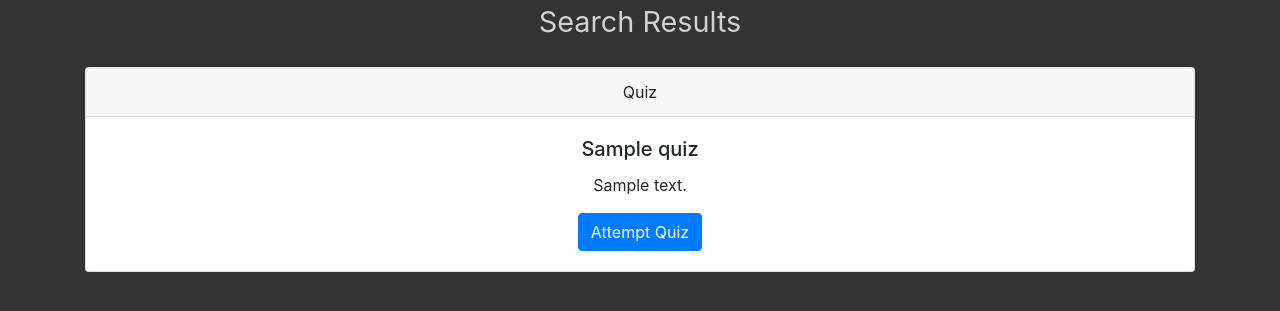
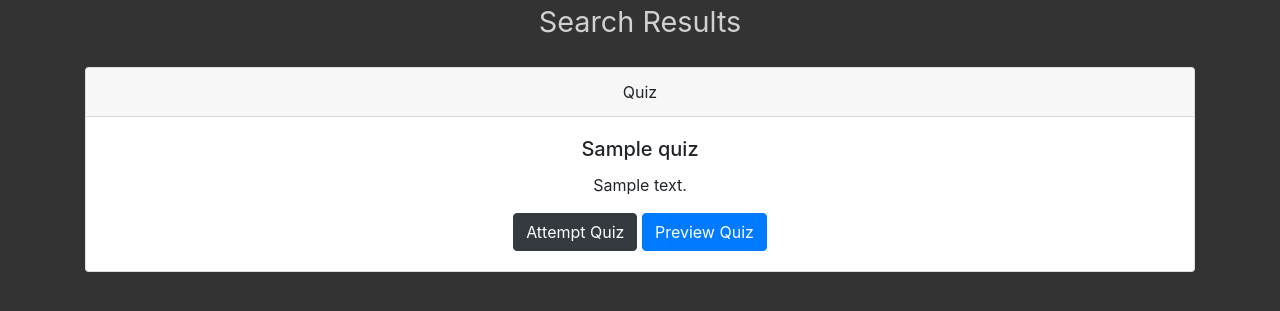
Before and after one commit to Camillus83/QuizApp, a Django app: template templates/quiz/search_results.html in a window 1280 px wide. Shown: the part 56-367 px from the top of the page. Run offline with Django 4.2, Linux system fonts and the light colour scheme; the template is opened without the code that fills it: values that come from a table or form of the project are taken from there, others are empty; tables that the repository leaves empty hold one stand-in row (values such as "Sample post"); parts of the project's set-up code (start-up, migrations or seed data) failed here and were passed over; some libraries are stand-ins or nearby versions.

```diff
--- a/templates/quiz/my_quizes.html
+++ b/templates/quiz/my_quizes.html
@@ -20,7 +20,8 @@
         <a href="{{ quiz.get_absolute_url_questions_edit }}" class="btn btn-success">Edit Questions</a>
         <a href="{{ quiz.get_absolute_url_delete }}" class="btn btn-danger">Delete Quiz</a>
         <br><br>
-        <a href="{{ quiz.get_absolute_url }}" class="btn btn-dark">Attempt</a>
+        <a href="{{ quiz.get_absolute_url_play }}" class="btn btn-dark">Attempt</a>
+
     </div>
 </div>
 <br>
--- a/templates/quiz/search_results.html
+++ b/templates/quiz/search_results.html
@@ -15,7 +15,8 @@
     <div class="card-body">
         <h5 class="card-title">{{ quiz.title }}</h5>
         <p class="card-text">{{ quiz.short_description }}</p>
-        <a href="{{ quiz.get_absolute_url }}" class="btn btn-primary">Attempt Quiz</a>
+        <a href="{{ quiz.get_absolute_url_play }}" class="btn btn-dark">Attempt Quiz</a>
+        <a href="{{ quiz.get_absolute_url }}" class="btn btn-primary">Preview Quiz</a>
     </div>
 </div>
 <br>
```
